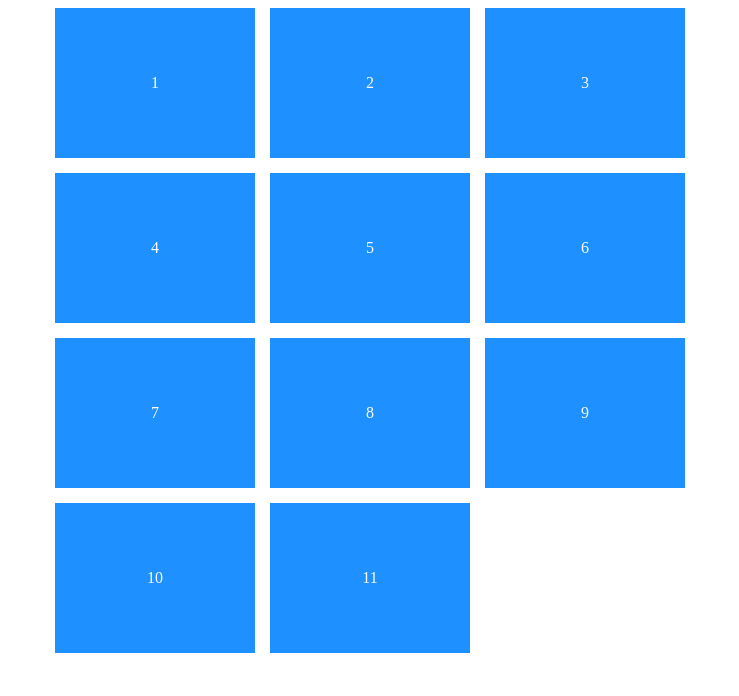
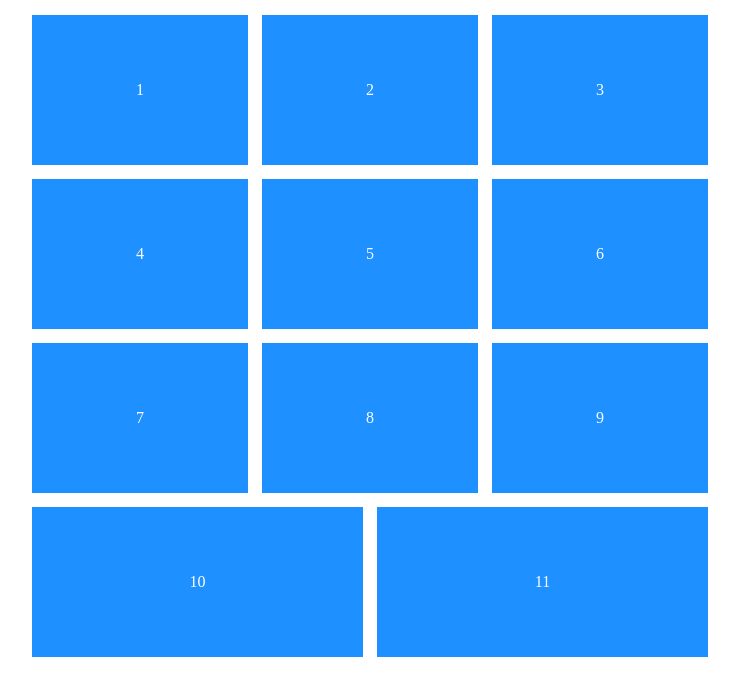
Before and after one commit to r0ss26/flexbox-grid-exercises, a plain HTML site: page index.html in a window 1280 px wide. Shown: the whole page, without its empty margins (270-1009 px from the left). Drawn offline with Linux system fonts and the light colour scheme.

Commit message:
Add flexbox only layout

```diff
--- a/style.css
+++ b/style.css
@@ -1,16 +1,26 @@
+* {
+  box-sizing: border-box;
+}
+
 .container {
   display: flex;
   justify-content: center;
 }
 
 .cards {
-  flex: 0 1 630px;
-  display: grid;
+  flex-basis: 690px;
+  display: flex;
+  flex-wrap: wrap;
+  /* display: grid;
+  width: 630px;
   grid-template-columns: repeat(auto-fit, minmax(200px, 1fr));
-  grid-gap: 15px;
+  grid-gap: 15px; */
 }
 
+/* Style the cards */
 .card {
+  flex: 1 1 200px;
+  margin: 7px;
   display: flex;
   justify-content: center;
   align-items: center;
```
